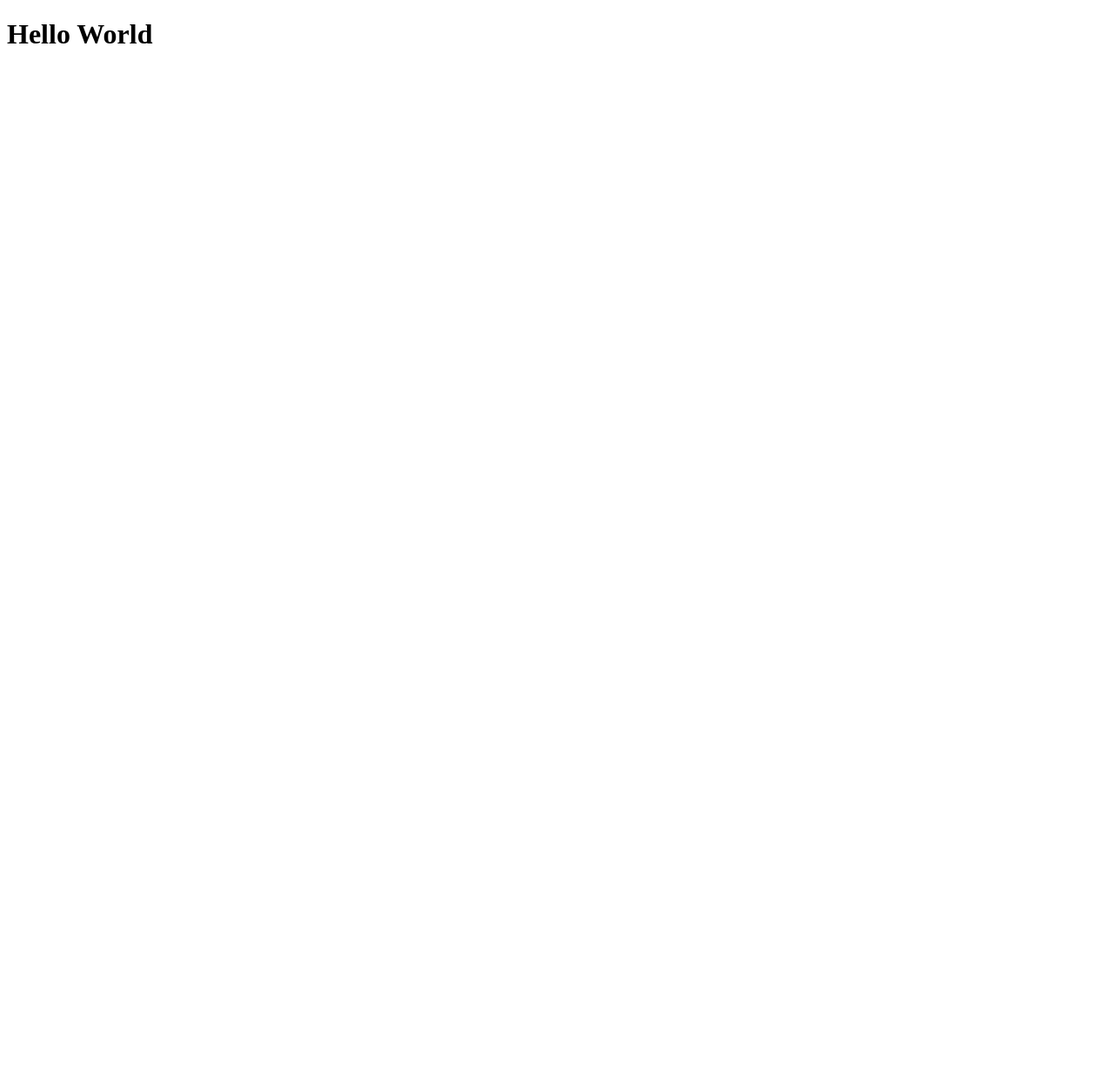
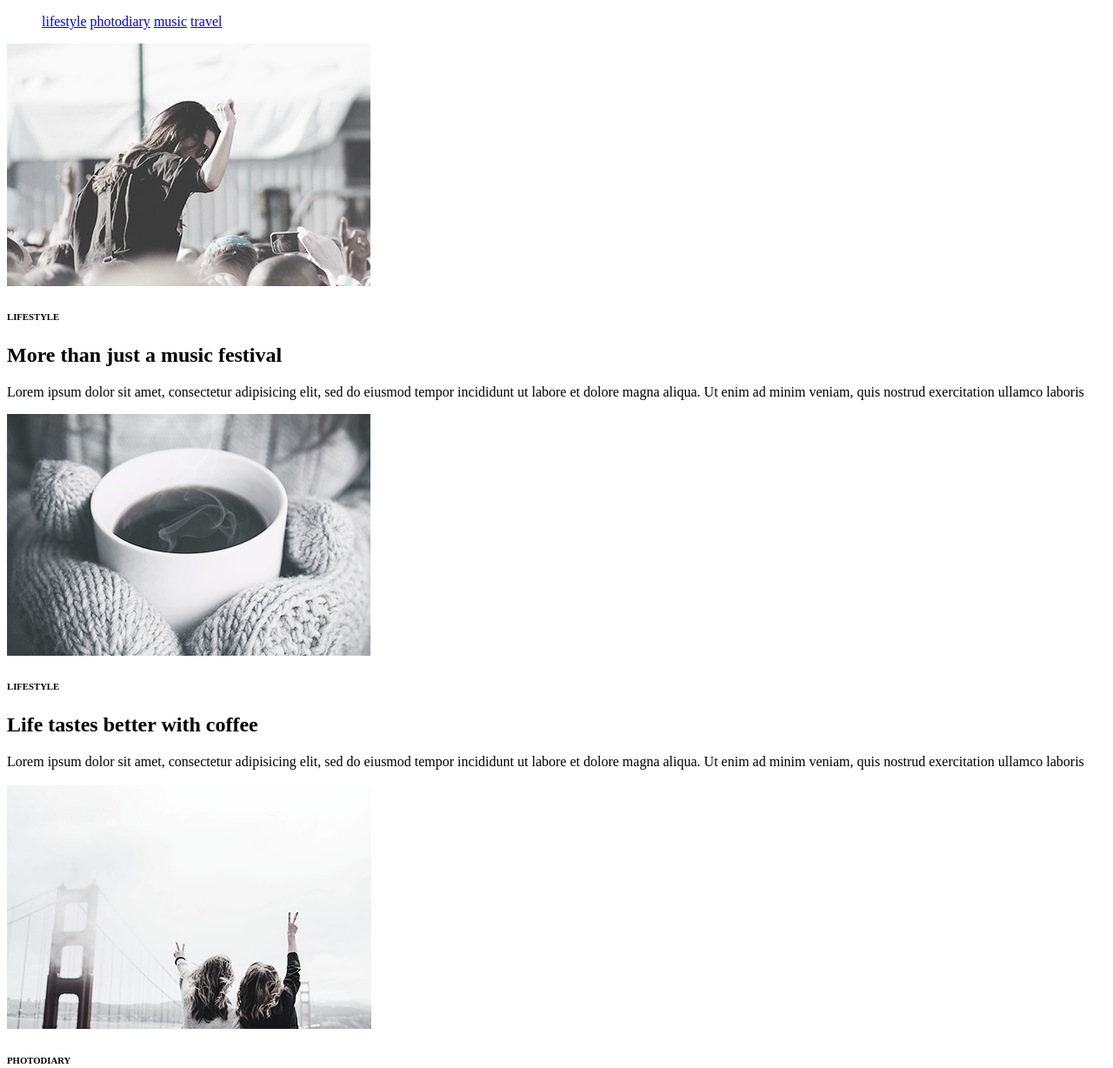
Before and after one commit to Dmitriy0776/goit-fe-course, a plain HTML site: page index.html in a window 1280 px wide. Shown: the top 1228 px of the page at 87% size. Before the commit the page ends 800 px from the top, so only its background shows below. Drawn offline with Linux system fonts and the light colour scheme.

Commit message:
added index.html

```diff
--- a/index.html
+++ b/index.html
@@ -2,11 +2,57 @@
 <html lang="en">
 <head>
     <meta charset="UTF-8">
-      <meta name="viewport" content="width=device-width, initial-scale=1.0">
-    <meta http-equiv="X-UA-Compatible" content="ie=edge">
-    <title>Document</title>
+    <title>HomeWork-01</title>
 </head>
 <body>
-    <H1>Hello World</H1>
+  <header>
+    <nav class="mian-nav">
+      <ul class="main-menu">
+        <il class="main-menu-item">
+          <a href="#lifstyle" class="main-menu-link">lifestyle</a>
+        </il>
+        <il class="main-menu-item">
+          <a href="#photodiary" class="main-menu-link">photodiary</a>
+        </il>
+        <il class="main-menu-item">
+          <a href="#music" class="main-menu-link">music</a>
+        </il>
+        <il class="main-menu-item">
+          <a href="#travel" class="main-menu-link">travel</a>
+        </il>
+      </ul>
+    </nav>
+  </header>
+  <main>
+    <section class="lifestyle" id="music">
+      <img src="img/lifestyle.png" alt="image with some clouds" width="418" height="279">
+      <h6>LIFESTYLE</h6>
+      <H2 class="lifestyle-title"> More than just a music festival</H2>
+      <p>Lorem ipsum dolor sit amet, consectetur adipisicing elit, sed do eiusmod tempor incididunt ut labore et dolore magna aliqua. Ut enim ad minim veniam, quis nostrud exercitation ullamco laboris</p>
+    </section>
+    <section class="lifestyle2" id="lifstyle">
+      <img src="img/lifestyle2.png" alt="image with some clouds" width="418" height="278">
+      <h6>LIFESTYLE</h6>
+      <H2 class="lifestyle2-title">Life tastes better with coffee</H2>
+      <p>Lorem ipsum dolor sit amet, consectetur adipisicing elit, sed do eiusmod tempor incididunt ut labore et dolore magna aliqua. Ut enim ad minim veniam, quis nostrud exercitation ullamco laboris</p>
+    </section>
+    <section class="photodiary" id="photodiary">
+      <img src="img/Photodiary.png" alt="image with some clouds" width="420" height="283">
+      <h6>PHOTODIARY</h6>
+      <H2 class="photodiary-title">American dream</H2>
+      <p>Lorem ipsum dolor sit amet, consectetur adipisicing elit, sed do eiusmod tempor incididunt ut labore et dolore magna aliqua. Ut enim ad minim veniam, quis nostrud exercitation ullamco laboris</p>
+    </section>
+    <section class="photodiary2" id="travel">
+      <img src="img/Photodiary2.png" alt="image with some clouds" width="419" height="280">
+      <h6>PHOTODIARY</h6>
+      <H2 class="photodialy2-title">A day exploring the Alps</H2>
+      <p>Lorem ipsum dolor sit amet, consectetur adipisicing elit, sed do eiusmod tempor incididunt ut labore et dolore magna aliqua. Ut enim ad minim veniam, quis nostrud exercitation ullamco laboris</p>
+    </section>
+  </main>
+  <footer>
+    <button>
+      <h4>Load more</h4>
+    </button>
+  </footer>
 </body>
 </html>
```
Also changed, not shown: # style.css (added), img/Photodiary.png (added), img/Photodiary2.png (added), img/lifestyle.png (added), img/lifestyle2.png (added).
